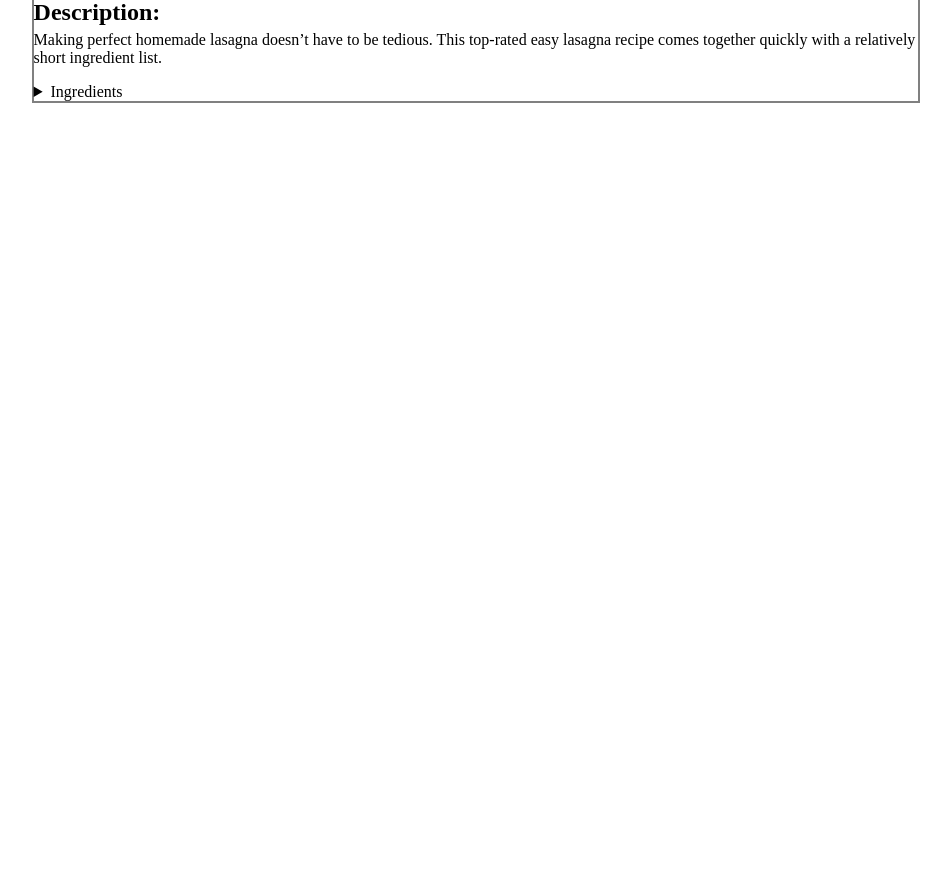
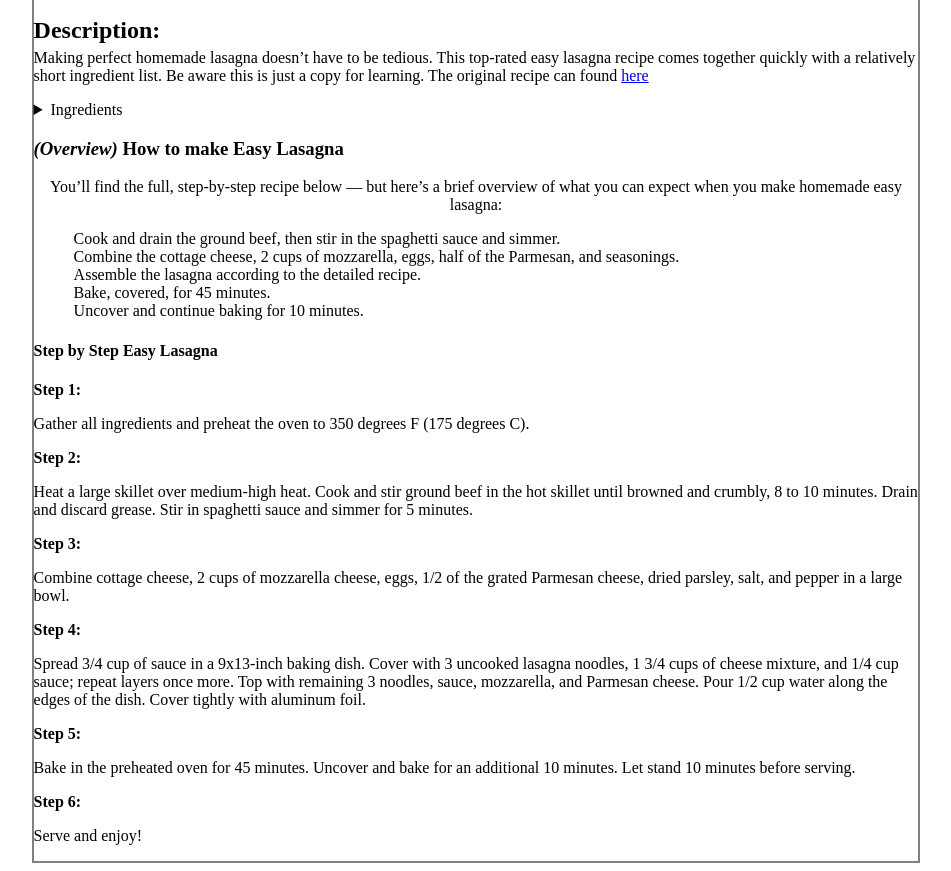
Before and after one commit to LearningPaul/odin-recipes, a plain HTML site: page recipes/lasagna.html in a window 1280 px wide. Shown: the part 238-1109 px from the top of the page, without its empty margins (164-1115 px from the left). Before the commit the page ends 800 px from the top, so only its background shows below. Drawn offline with Linux system fonts and the light colour scheme.

Commit message:
add back button and Step by Step section

```diff
--- a/recipes/lasagna.html
+++ b/recipes/lasagna.html
@@ -11,22 +11,45 @@
 
         </header>
         <main>
+            <a href="../index.html">back</a>
             <h1>Lasagna Recipes</h1>
             <img src="../images/lasagna.jpg" width="200px">
             <h2>Description:</h2>
-            <p>Making perfect homemade lasagna doesn’t have to be tedious. This top-rated easy lasagna recipe comes together quickly with a relatively short ingredient list. </p>
+            <p>Making perfect homemade lasagna doesn’t have to be tedious. This top-rated easy lasagna recipe comes together quickly with a relatively short ingredient list. Be aware this is just a copy for learning. The original recipe can found <a href="https://www.allrecipes.com/recipe/12011/easy-lasagna-ii/" target="_blank" rel="noopener norefferer">here</a></p>
             <details>
                 <summary>Ingredients</summary>
                 <ul>
-                    <li><strong>Beef:</strong> This easy lasagna starts with ground beef. You can use ground turkey for a lighter option. </li>
-                    <li><strong>Spaghetti sauce:</strong> Use store-bought spaghetti sauce. </li>
-                    <li><strong>Cheeses:</strong> You’ll need cottage cheese, mozzarella, and Parmesan. </li>
-                    <li><strong>Eggs: </strong> Eggs help bind the cheese mixture together. Plus, they lend moisture and richness. </li>
-                    <li><strong>Seasoning</strong>Season the easy lasagna with dried parsley, salt, and black pepper.</li>
-                    <li><strong>Lasagna Noodles: </strong>Of course, you’ll need lasagna noodles!</li>
+                    <li><strong>1 pound lean ground Beef:</strong> This easy lasagna starts with ground beef. You can use ground turkey for a lighter option. </li>
+                    <li>1 (32 ounce) jar <strong>Spaghetti sauce</strong></li>
+                    <li>32 ounces <strong>cotton Cheeses</strong></li>
+                    <li>3 cups shredded <strong>mozzarella cheese</strong>, divided</li>
+                    <li><strong>2 Eggs: </strong> Eggs help bind the cheese mixture together. Plus, they lend moisture and richness. </li>
+                    <li>½ cup grated <strong>Parmesan cheese</strong></li>
+                    <li><strong>Seasoning</strong>Season the easy lasagna with 2 teespoons dried parsley, salt and black pepper of own taste.</li>
+                    <li><strong>9 Lasagna Noodles: </strong>Of course, you’ll need lasagna noodles!</li>
                     <li><strong>Water: </strong>Pour ½ cup of water around the edges of the baking dish before baking. </li>
                 </ul>
             </details>
+            <h3><em>(Overview)</em> How to make Easy Lasagna</h3>
+            <p style="text-align: center;">You’ll find the full, step-by-step recipe below — but here’s a brief overview of what you can expect when you make homemade easy lasagna: </p>
+            <ol>
+                <li>Cook and drain the ground beef, then stir in the spaghetti sauce and simmer. </li>
+                <li>Combine the cottage cheese, 2 cups of mozzarella, eggs, half of the Parmesan, and seasonings.</li>
+                <li>Assemble the lasagna according to the detailed recipe.</li>
+                <li>Bake, covered, for 45 minutes. </li>
+                <li>Uncover and continue baking for 10 minutes.</li>
+            </ol>
+
+            <section>
+            <h4>Step by Step Easy Lasagna</h4>
+                <div class="container"><p><b>Step 1:</b></p><p>Gather all ingredients and preheat the oven to 350 degrees F (175 degrees C).</p></div>
+                <div class="container"><p><b>Step 2:</b></p><p> Heat a large skillet over medium-high heat. Cook and stir ground beef in the hot skillet until browned and crumbly, 8 to 10 minutes. Drain and discard grease. Stir in spaghetti sauce and simmer for 5 minutes.</p></div>
+                <div class="container"><p><b>Step 3:</b></p><p>Combine cottage cheese, 2 cups of mozzarella cheese, eggs, 1/2 of the grated Parmesan cheese, dried parsley, salt, and pepper in a large bowl.</p></div>
+                <div class="container"><p><b>Step 4:</b></p><p>Spread 3/4 cup of sauce in a 9x13-inch baking dish. Cover with 3 uncooked lasagna noodles, 1 3/4 cups of cheese mixture, and 1/4 cup sauce; repeat layers once more. Top with remaining 3 noodles, sauce, mozzarella, and Parmesan cheese. Pour 1/2 cup water along the edges of the dish. Cover tightly with aluminum foil.</p></div>
+                <div class="container"><p><b>Step 5:</b></p><p>Bake in the preheated oven for 45 minutes. Uncover and bake for an additional 10 minutes. Let stand 10 minutes before serving.</p></div>
+                <div class="container"><p><b>Step 6:</b></p><p>Serve and enjoy!</p></div>
+            </section>
+
         </main>
         <footer>
         </footer>
```
